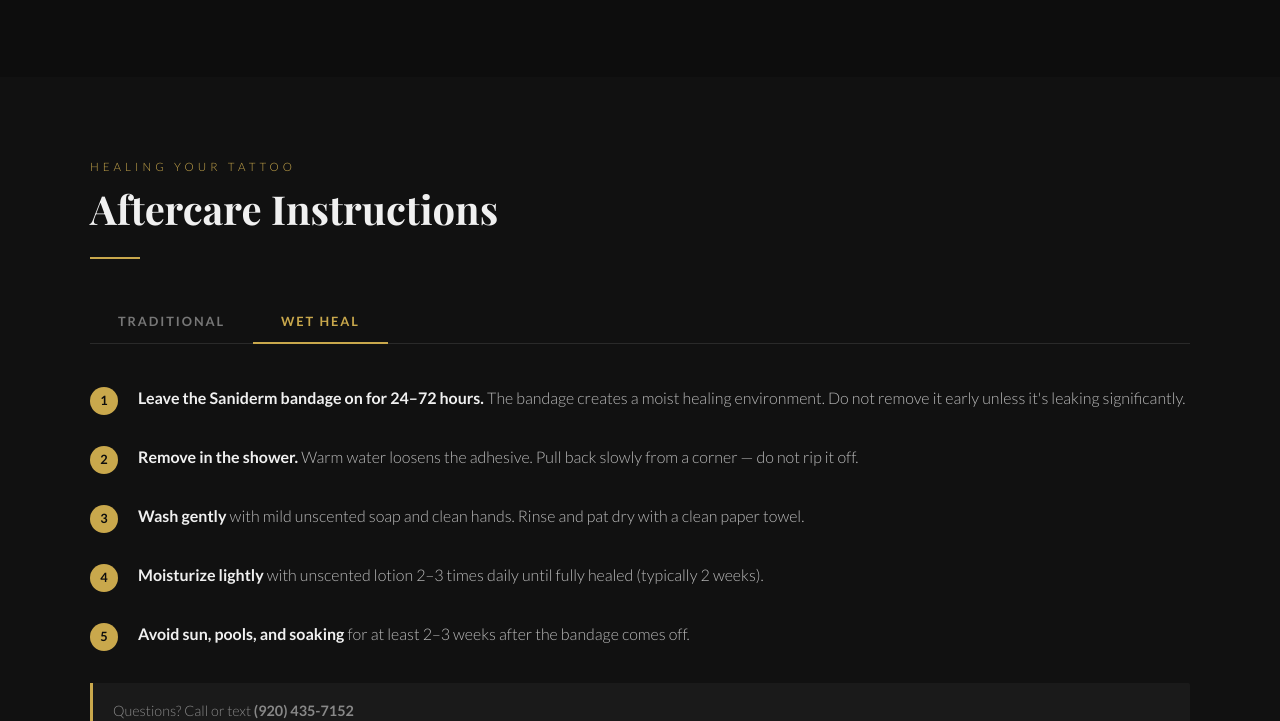
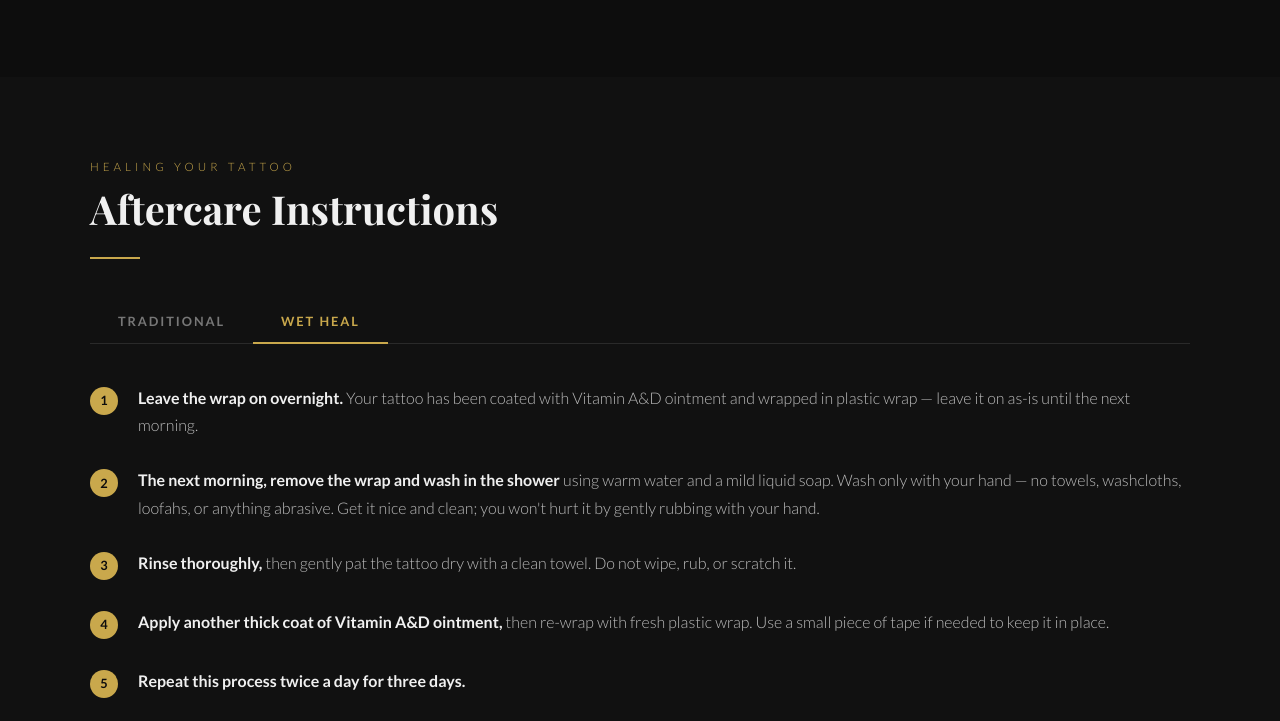
Before and after one commit to dtheeke1/dtheeke1.github.io, a plain HTML site: page index.html in a window 1280 px wide. Both pictures are taken after a click on the button "WET HEAL". Shown: the part 3388-4109 px from the top of the page. Drawn offline with nearby package versions, Linux system fonts and the light colour scheme.

Commit message:
Add wet heal aftercare instructions

```diff
--- a/index.html
+++ b/index.html
@@ -526,26 +526,35 @@
         <div class="tab-content" id="tab-wetheal">
             <div class="aftercare-step">
                 <span class="step-num">1</span>
-                <p><strong>Leave the Saniderm bandage on for 24–72 hours.</strong> The bandage creates a moist healing environment. Do not remove it early unless it's leaking significantly.</p>
+                <p><strong>Leave the wrap on overnight.</strong> Your tattoo has been coated with Vitamin A&amp;D ointment and wrapped in plastic wrap — leave it on as-is until the next morning.</p>
             </div>
             <div class="aftercare-step">
                 <span class="step-num">2</span>
-                <p><strong>Remove in the shower.</strong> Warm water loosens the adhesive. Pull back slowly from a corner — do not rip it off.</p>
+                <p><strong>The next morning, remove the wrap and wash in the shower</strong> using warm water and a mild liquid soap. Wash only with your hand — no towels, washcloths, loofahs, or anything abrasive. Get it nice and clean; you won't hurt it by gently rubbing with your hand.</p>
             </div>
             <div class="aftercare-step">
                 <span class="step-num">3</span>
-                <p><strong>Wash gently</strong> with mild unscented soap and clean hands. Rinse and pat dry with a clean paper towel.</p>
+                <p><strong>Rinse thoroughly,</strong> then gently pat the tattoo dry with a clean towel. Do not wipe, rub, or scratch it.</p>
             </div>
             <div class="aftercare-step">
                 <span class="step-num">4</span>
-                <p><strong>Moisturize lightly</strong> with unscented lotion 2–3 times daily until fully healed (typically 2 weeks).</p>
+                <p><strong>Apply another thick coat of Vitamin A&amp;D ointment,</strong> then re-wrap with fresh plastic wrap. Use a small piece of tape if needed to keep it in place.</p>
             </div>
             <div class="aftercare-step">
                 <span class="step-num">5</span>
-                <p><strong>Avoid sun, pools, and soaking</strong> for at least 2–3 weeks after the bandage comes off.</p>
+                <p><strong>Repeat this process twice a day for three days.</strong></p>
+            </div>
+            <div class="aftercare-step">
+                <span class="step-num">6</span>
+                <p><strong>After three days, stop using the ointment and wrap.</strong> Wash your tattoo one final time in the shower, then let it heal uncovered. You can still get it wet, but do not scrub it.</p>
+            </div>
+            <div class="aftercare-step">
+                <span class="step-num">7</span>
+                <p><strong>Begin applying a fragrance-free, dye-free lotion</strong> such as Cetaphil or Curel several times a day. Continue until your tattoo is fully healed — you'll know when it's done.</p>
             </div>
             <div class="aftercare-note">
-                Questions? Call or text <strong>(920) 435-7152</strong>
+                <strong>Things to avoid:</strong> Do not soak your tattoo in a bathtub, hot tub, pool, lake, or any body of water until fully healed. Showering is fine; prolonged soaking is not. No swimming in chlorinated pools for at least two weeks.<br><br>
+                Questions? Call and talk to a tattoo artist: <strong>(920) 435-7152</strong>
             </div>
         </div>
 
```
